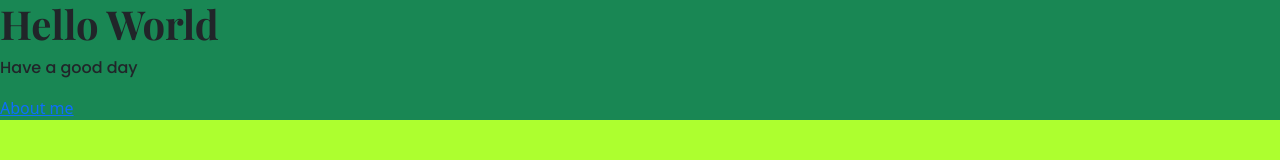
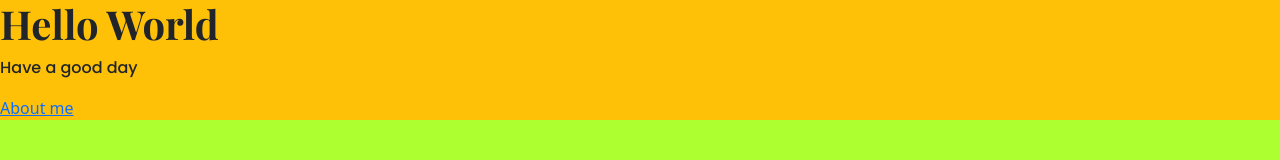
Before and after one commit to KatQueen101/portfolio-project, a plain HTML site: page index.html in a window 1280 px wide. Drawn offline with nearby package versions, Linux system fonts and the light colour scheme.

Commit message:
Update index.html

```diff
--- a/index.html
+++ b/index.html
@@ -29,7 +29,7 @@
       integrity="sha384-OERcA2EqjJCMA+/3y+gxIOqMEjwtxJY7qPCqsdltbNJuaOe923+mo//f6V8Qbsw3"
       crossorigin="anonymous"
     ></script>
-    <div class="bg-success">
+    <div class="bg-warning">
       <h1>Hello World</h1>
       <p>Have a good day</p>
       <a href="about.html">About me</a>
```
